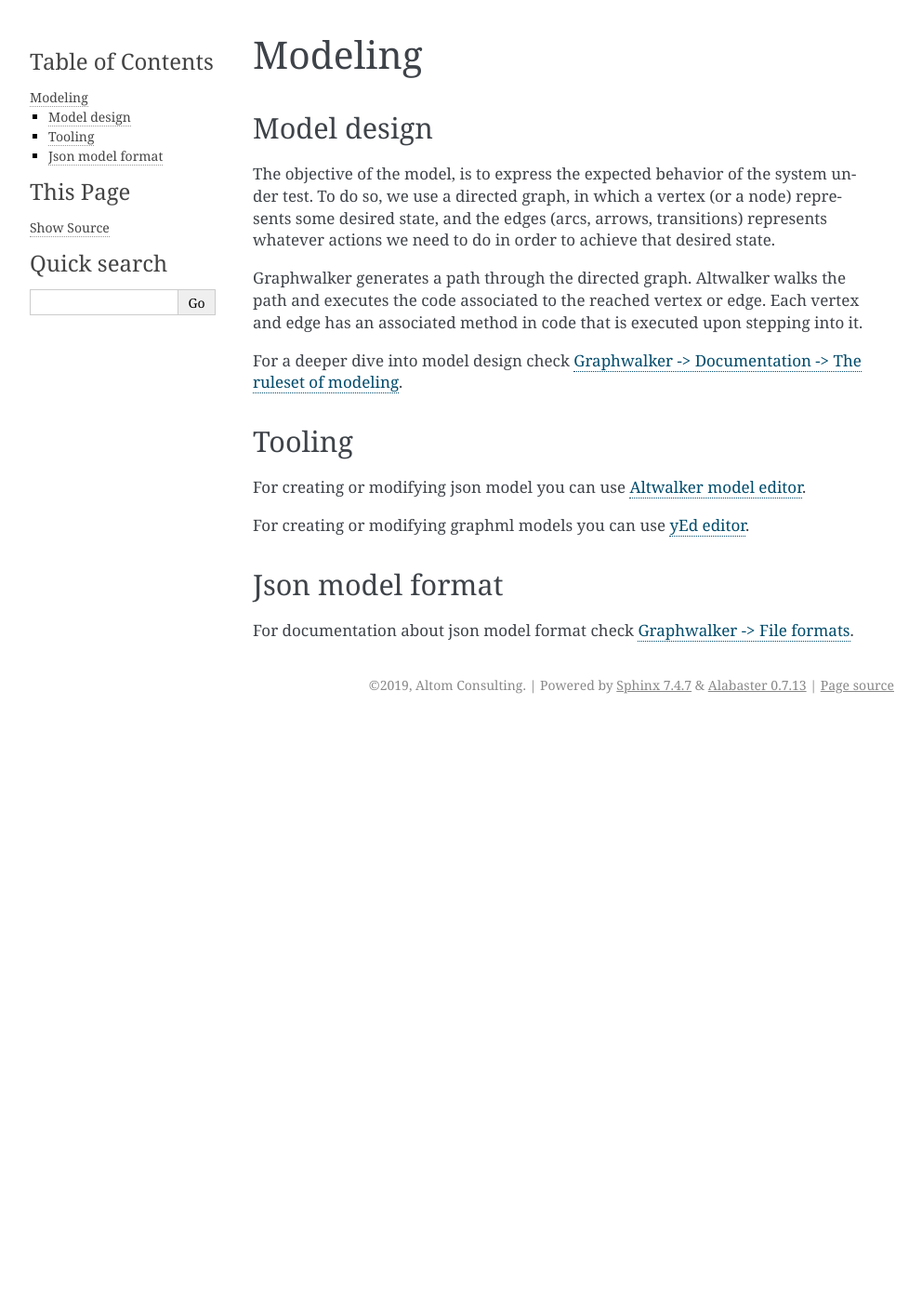
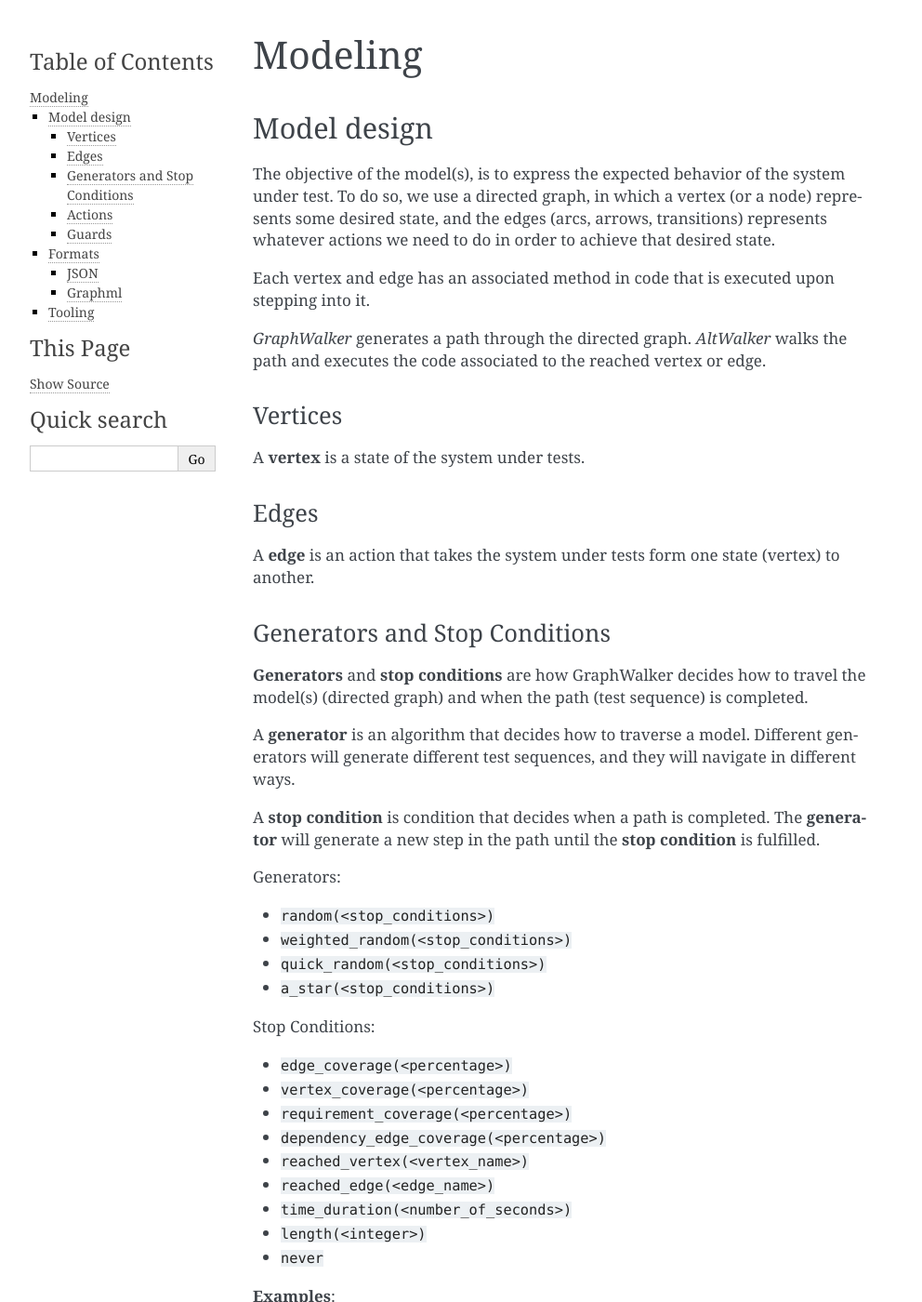
Before and after one commit to altwalker/altwalker, a Sphinx documentation site: the page built from docs/modeling.md, in a window 1280 px wide and 1400 px high. Shown: the whole window at 93% size, without its empty margins (148-1140 px from the left). Built offline with Sphinx 7.4.7, drawn with Linux system fonts in a browser that asks for light colours; pages that are not in the unit, such as notebooks, are missing from menus; some of the changed text lies outside the part shown.

Commit message:
Resolve "Update the modeling documentation"

````diff
--- a/docs/index.rst
+++ b/docs/index.rst
@@ -23,9 +23,9 @@
 
     installation
     quickstart
-    demo
     modeling
     tests-structure
+    demo
     cli
     api
     contributing
--- a/docs/modeling.md
+++ b/docs/modeling.md
@@ -2,18 +2,228 @@
 
 ## Model design
 
-The objective of the model, is to express the expected behavior of the system under test. To do so, we use a directed graph, in which a vertex (or a node) represents some desired state, and the edges (arcs, arrows, transitions) represents whatever actions we need to do in order to achieve that desired state.
+The objective of the model(s), is to express the expected behavior of the system under test. To do so, we use a directed graph, in which a vertex (or a node) represents some desired state, and the edges (arcs, arrows, transitions) represents whatever actions we need to do in order to achieve that desired state.
 
-Graphwalker generates a path through the directed graph. Altwalker walks the path and executes the code associated to the reached vertex or edge. Each vertex and edge has an associated method in code that is executed upon stepping into it.
+Each vertex and edge has an associated method in code that is executed upon stepping into it.
 
-For a deeper dive into model design check [Graphwalker -> Documentation -> The ruleset of modeling](http://graphwalker.github.io/yed_model_syntax/).
+_GraphWalker_ generates a path through the directed graph. _AltWalker_ walks the path and executes the code associated to the reached vertex or edge.
+
+### Vertices
+
+A __vertex__ is a state of the system under tests.
+
+### Edges
+
+A __edge__ is an action that takes the system under tests form one state (vertex) to another.
+
+### Generators and Stop Conditions
+
+__Generators__ and __stop conditions__ are how GraphWalker decides how to travel the model(s) (directed graph) and when the path (test sequence) is completed.
+
+A __generator__ is an algorithm that decides how to traverse a model. Different generators will generate different test sequences, and they will navigate in different ways.
+
+A __stop condition__ is condition that decides when a path is completed. The __generator__ will generate a new step in the path until the __stop condition__ is fulfilled.
+
+Generators:
+  * `random(<stop_conditions>)`
+  * `weighted_random(<stop_conditions>)`
+  * `quick_random(<stop_conditions>)`
+  * `a_star(<stop_conditions>)`
+
+Stop Conditions:
+  * `edge_coverage(<percentage>)`
+  * `vertex_coverage(<percentage>)`
+  * `requirement_coverage(<percentage>)`
+  * `dependency_edge_coverage(<percentage>)`
+  * `reached_vertex(<vertex_name>)`
+  * `reached_edge(<edge_name>)`
+  * `time_duration(<number_of_seconds>)`
+  * `length(<integer>)`
+  * `never`
+
+
+__Examples__:
+
+```
+random(never)
+```
+
+```
+weighted_random(time_duration(100))
+```
+
+```
+a_start(reached_vertex(vertex_A))
+```
+
+```eval_rst
+.. note::
+    Throughout the documentation a pair of a generator and a stop condition is usually referred as a stop condition.
+```
+
+Further Reading / Useful Links:
+  * For documentation about Generators and Stop Conditions check [GraphWalker's documentation](http://graphwalker.github.io/generators_and_stop_conditions/)
+
+### Actions
+
+GraphWalker keeps an execution context with data.
+
+An __action__ is a piece of java code that you want the model to execute, in order to modify the data from the context.
+
+__Example__:
+
+```json
+{
+    "actions": [
+        "numOfPets++;"
+    ]
+}
+```
+
+### Guards
+
+A __guard__ is a condition that until is fulfilled marks a __vertex__ as unreachable, the __guard__ is expressed using the data from the context.
+
+__Example__:
+
+```json
+{
+    "guard": "numOfPets>0"
+}
+```
+
+## Formats
+
+AltWalker like GraphWalker supports two formats for models:
+
+* json
+* grapml
+
+### JSON
+
+The template for a __json__ file.
+
+```json
+{
+  "name": "<Name of the test suite>",
+  "models": [
+    {
+      "<MODEL IN JSON FORMAT>"
+    },
+    {
+      "<MODEL IN JSON FORMAT>"
+    }
+  ]
+}
+```
+
+Multiple models and their data can be stored in one single json file.
+
+The template for a __model__:
+
+```json
+{
+    "generator": "<The generator of the model>",
+    "id": "<The unique id of the model>",
+    "name": "<The name of the model>",
+    "actions": [
+        "<ACTION IN JSON FORMAT>",
+        "<ACTION IN JSON FORMAT>"
+    ],
+    "edges": [
+        "<EDGE IN JSON FORMAT>",
+        "<EDGE IN JSON FORMAT>"
+    ],
+    "vertices": [
+        "<VERTEX IN JSON FORMAT>",
+        "<VERTEX IN JSON FORMAT>"
+    ]
+}
+```
+
+* `action` field is optional.
+
+The template for a __vertex__:
+
+```json
+{
+    "id": "<The unique id of the vertex>",
+    "name": "<The name of the vertex>",
+    "properties": {
+        "key1": "<value1>",
+        "key2": "<value2>"
+    },
+    "sharedState": "<SHARED STATE NAME>"
+}
+```
+
+* `properties` field is optional, it can be used to store pairs of key/data.
+* `sharedState` field is optional, it can be used to link to vertices from different models.
+
+    Any vertices with the same value for `sharedState` are linked.
+
+The template for an __edge__:
+
+```json
+{
+    "id": "<The unique id of the edge>",
+    "name": "<The name of the edge>",
+    "sourceVertexId": "<The id of the source vertex of this edge>",
+    "targetVertexId": "<The id of the target, or destination vertex of this edge>",
+    "guard": "<The conditional expression which enables the accessibility of this edge>",
+    "actions": [
+        "<ACTION IN JSON FORMAT>",
+        "<ACTION IN JSON FORMAT>"
+    ],
+}
+```
+
+* `guard` field is optional, it can be used to set a guard on this edge.
+* `action` field is optional.
+
+The template for an __action__:
+
+```json
+{
+    "actions": [
+        "<JAVA SCRIPT;>",
+        "<JAVA SCRIPT;>"
+    ]
+}
+```
+Is a piece of java code that you want the model to execute
+
+It has to end with a semi colon.
+
+__Further Reading / Useful Links__:
+  * For documentation about __json__ format check [GraphWalker documentation](http://graphwalker.github.io/json-overview/).
+  * For creating or modifying json models you can use [AltWalker's model editor](https://altom.gitlab.io/altwalker/model-editor).
+
+### Graphml
+
+[GraphML](https://en.wikipedia.org/wiki/GraphML) is an XML-based file format for graphs.
+
+A single model and his data can be stored in one single `.graphml` file.
+
+The name of the model is the name of the file (e.g. for `login.graphml` the name of the model is `login`).
+
+__Further Reading / Useful Links__:
+  * [GraphML](https://en.wikipedia.org/wiki/GraphML) file format.
+  * For documentation about `.graphml` model format check [GraphWalker's documentation](http://graphwalker.github.io/yed_model_syntax/).
+  * For creating or modifying graphml models you can use [yEd editor](http://www.yworks.com/en/products_yed_about.html).
 
 ## Tooling
 
-For creating or modifying json model you can use [Altwalker model editor](https://altom.gitlab.io/altwalker/model-editor).
+For __json__ you can check [AltWalker's Model-Editor](https://altom.gitlab.io/altwalker/model-editor), the editor allows you to visualize the model while you are working on it.
 
-For creating or modifying graphml models you can use [yEd editor](http://www.yworks.com/en/products_yed_about.html).
+For __GraphML__ you can use [yEd editor](http://www.yworks.com/en/products_yed_about.html) and GraphWalker has a tutorial on how to [design models](http://graphwalker.github.io/yed_model_syntax/) using it.
 
-## Json model format
+You can also check for issues in the model(s) using the `check` command:
 
-For documentation about json model format check [Graphwalker -> File formats](http://graphwalker.github.io/json-overview/).
+```
+$ altwalker check -m path/to/model.json
+```
+
+```
+$ altwalker check -m path/to/model.graphml
+```
````
